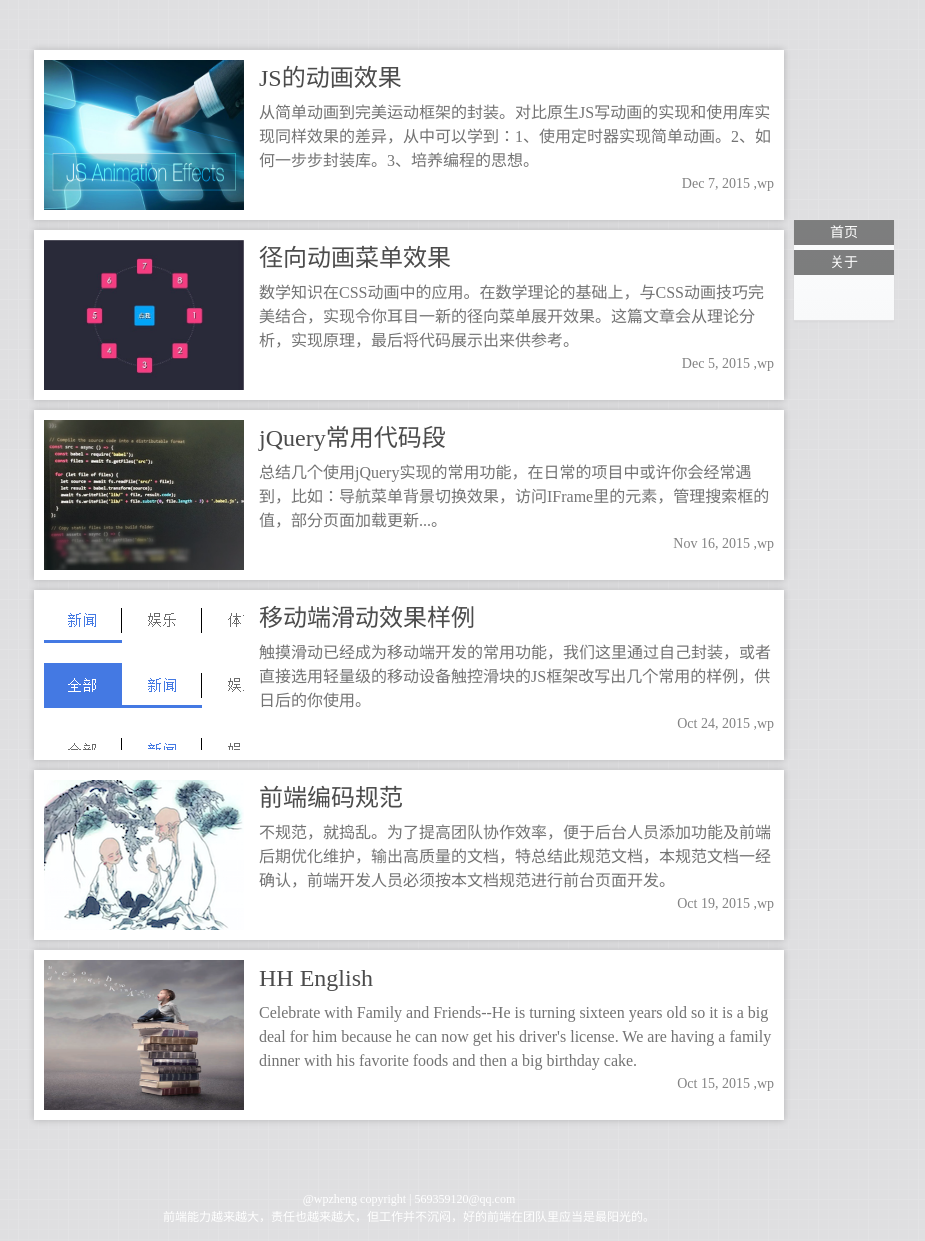
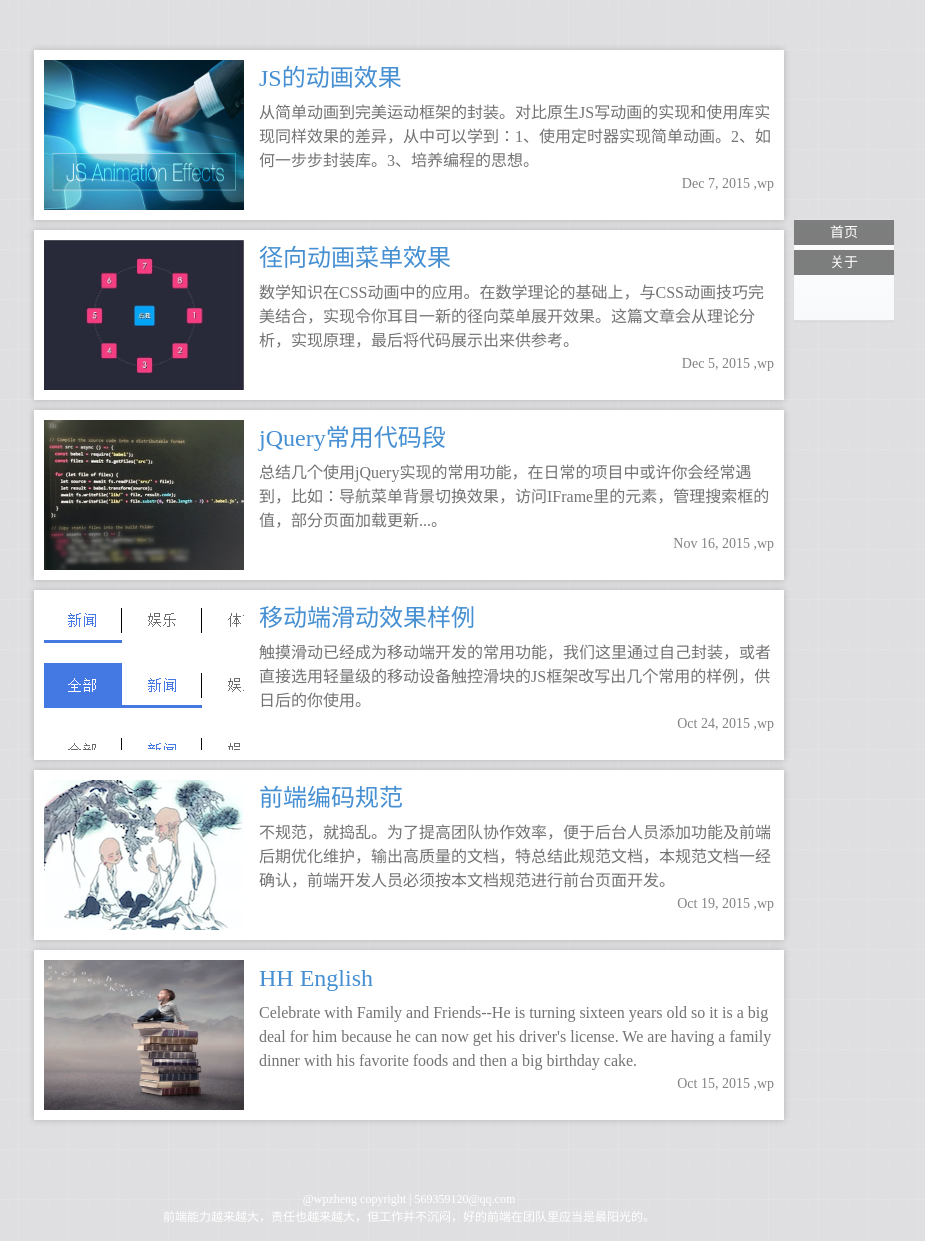
Before and after one commit to wenpingzheng/wenpingzheng.github.io, a Jekyll site: the page built from index.html, in a window 1280 px wide. Shown: the whole page, without its empty margins (231-1156 px from the left). Built offline with Jekyll 4.4.1, drawn with Linux system fonts in a browser that asks for light colours.

Commit message:
update css

```diff
--- a/_sass/_layout.scss
+++ b/_sass/_layout.scss
@@ -213,11 +213,19 @@
            -moz-box-shadow:0 0 7px 0 rgba(0, 0, 0, 0.2);
              -o-box-shadow:0 0 7px 0 rgba(0, 0, 0, 0.2);
                 box-shadow:0 0 7px 0 rgba(0, 0, 0, 0.2);
+        &:hover{
+            -webkit-box-shadow:0 0 9px 0 rgba(0, 0, 0, 0.6);
+            -moz-box-shadow:0 0 9px 0 rgba(0, 0, 0, 0.6);
+            -o-box-shadow:0 0 9px 0 rgba(0, 0, 0, 0.6);
+                box-shadow:0 0 9px 0 rgba(0, 0, 0, 0.6);
+        }
         h2{
             a{
-                color:#4c4c4c;
+                // color:#4c4c4c;
+                color:#458FD2;
                 &:hover{
-                    color:#828d95;
+                    // color:#828d95;
+                    color:#ea4c89;
                     text-decoration: none;
                 }
             -webkit-transition-property: background-color, color;
```
